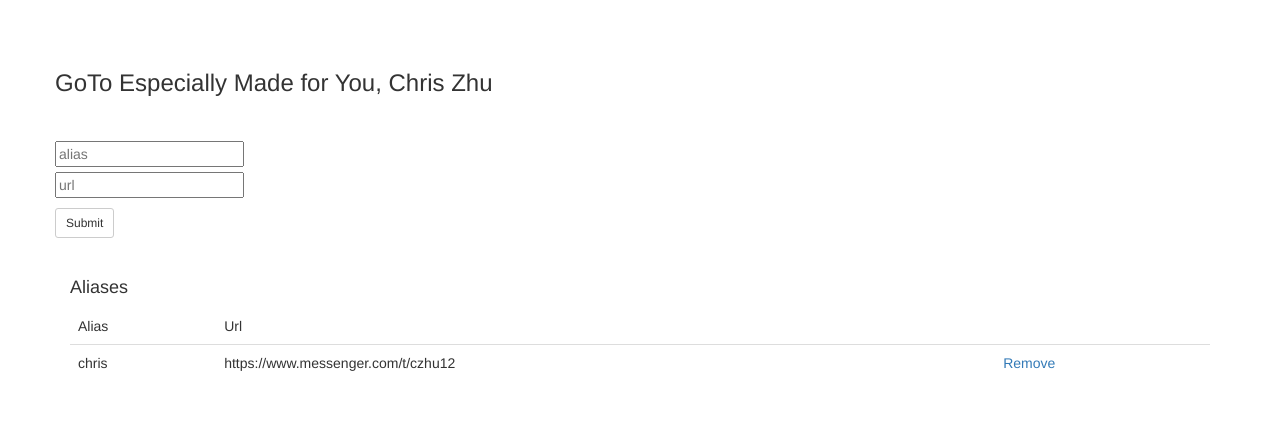
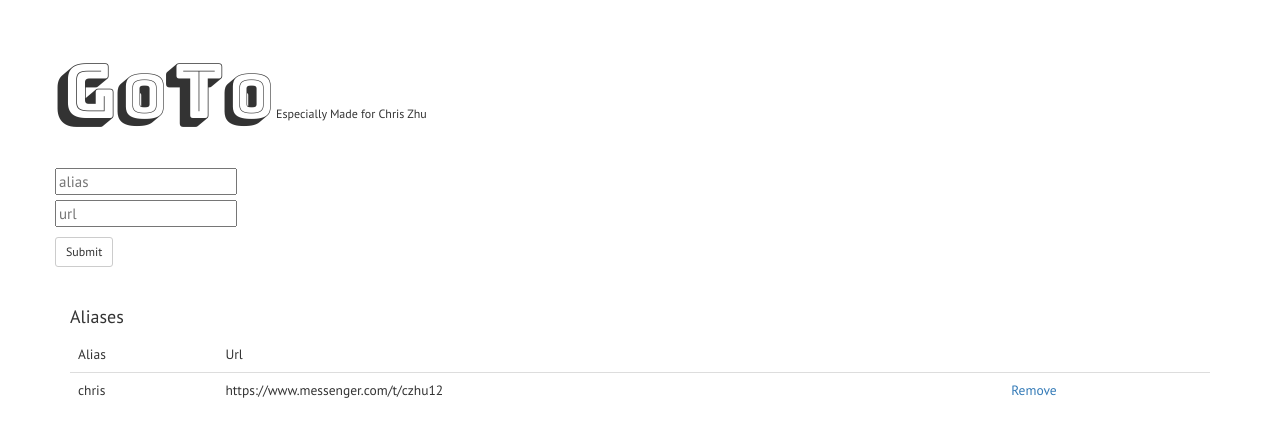
Before and after one commit to beacoding/goto, a Flask app: page / in a window 1280 px wide. Shown: the top 437 px of the page. Run offline with Flask 2, Linux system fonts and the light colour scheme; data comes from the database, SQL or seed files in the repository; some libraries are stand-ins or nearby versions.

Commit message:
made a lil bit prettier again

```diff
--- a/static/goto.css
+++ b/static/goto.css
@@ -16,6 +16,32 @@
     margin-top: 30px;
 }
 
+h2 {
+    display: inline;
+    font-family: 'Bungee Shade', cursive;
+    font-size: 5em;
+}
+
+body {
+    font-family: 'PT Sans', sans-serif;
+    font-size: 1.5em;
+}
+
+td {
+    font-size: 0.90em;
+}
+
+h3 {
+    display:inline;
+    font-family: 'Bungee Shade', cursive;
+    font-size: 4em;
+}
+
+
+h6 {
+    display: inline;
+}
+
 .inputs {
     margin-top: 5px;
 }
--- a/templates/mini_routes.html
+++ b/templates/mini_routes.html
@@ -9,6 +9,9 @@
 
 	<link rel = "stylesheet" type = "text/css" href = "/static/goto.css">
 
+	<!-- fonts -->
+	<link href="https://fonts.googleapis.com/css?family=Bungee+Shade" rel="stylesheet">
+	<link href="https://fonts.googleapis.com/css?family=PT+Sans" rel="stylesheet">
 	<!-- javascripts -->
 	<script src="https://maxcdn.bootstrapcdn.com/bootstrap/3.3.7/js/bootstrap.min.js" integrity="sha384-Tc5IQib027qvyjSMfHjOMaLkfuWVxZxUPnCJA7l2mCWNIpG9mGCD8wGNIcPD7Txa" crossorigin="anonymous"></script>
 	<script src="https://code.jquery.com/jquery-2.2.0.min.js"></script>
@@ -18,7 +21,7 @@
 	<form action = "/add_new_route" method = "POST">
 	    <div class = "row">
 		<div class = "col-md-12 title">
-		    <h3> GoTo Especially Made for You, Chris Zhu </h3>
+		    <h2> G</h2><h3>o</h3><h2>T</h2><h3>o</h3><h6> Especially Made for Chris Zhu </h6>
 		</div>
 	    </div>
 
```
Also changed, not shown: 2 other files.
